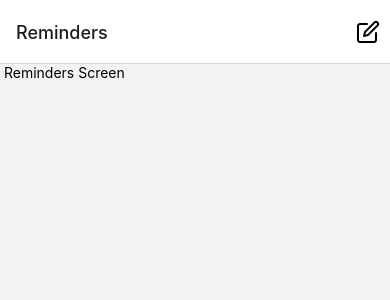
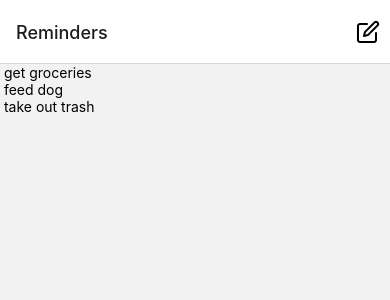
Before and after one commit to jengelsma/s24-reminders-app, a React Native app: screen /Reminders in a window 390 px wide. Shown: the top 300 px of the page. Built offline with nearby package versions, Linux system fonts and the light colour scheme.

Commit message:
Completed Part C

```diff
--- a/screens/RemindersScreen.js
+++ b/screens/RemindersScreen.js
@@ -9,6 +9,14 @@ import React, { useEffect, useState } from 'react';
 import { Feather } from '@expo/vector-icons';
 
 const RemindersScreen = ({ route, navigation }) => {
+  const items = [
+    { text: 'get groceries', done: false },
+    { text: 'feed dog', done: false },
+    { text: 'take out trash', done: false },
+  ];
+
+  const [reminders, setReminders] = useState(items);
+
   useEffect(() => {
     navigation.setOptions({
       headerRight: () => (
@@ -24,9 +32,13 @@ const RemindersScreen = ({ route, navigation }) => {
   });
 
   return (
-    <View>
-      <Text> Reminders Screen </Text>
-    </View>
+    <FlatList
+      keyExtractor={(item) => item.text}
+      data={reminders}
+      renderItem={({ index, item }) => {
+        return <Text> {item.text} </Text>;
+      }}
+    />
   );
 };
 
```
